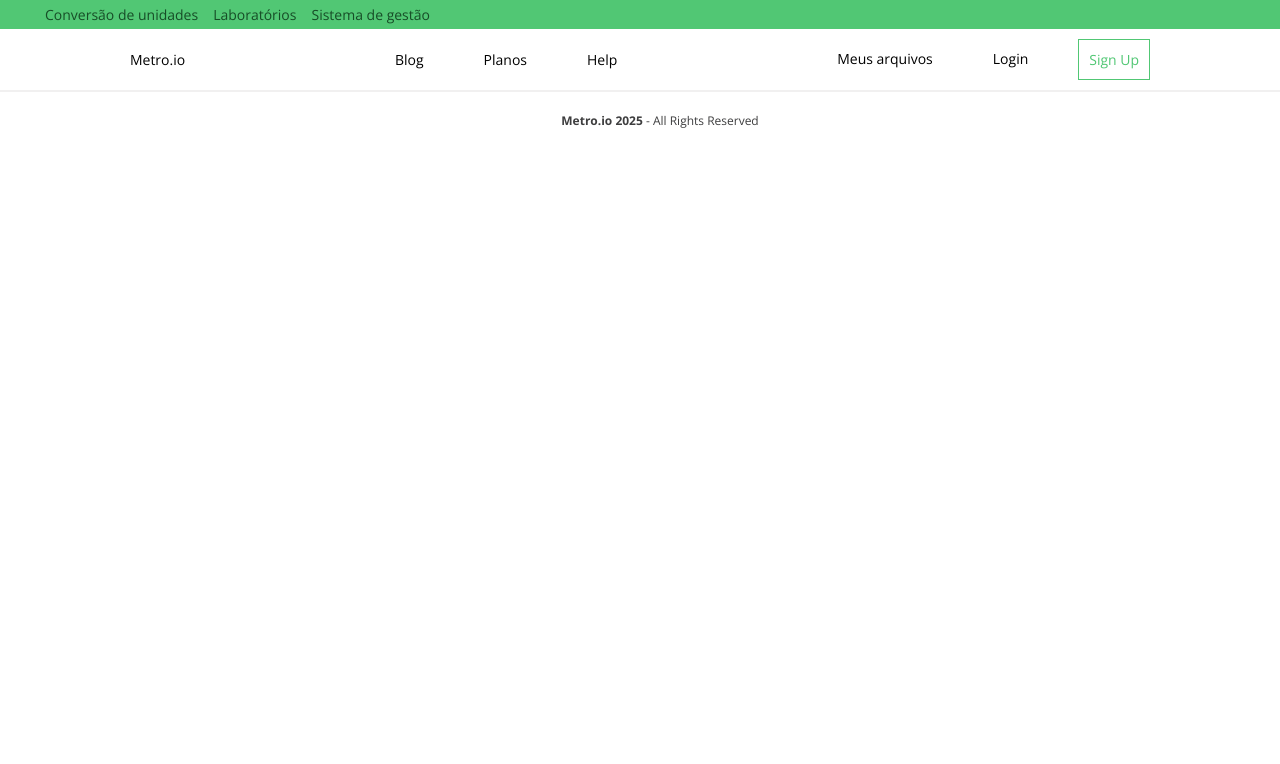
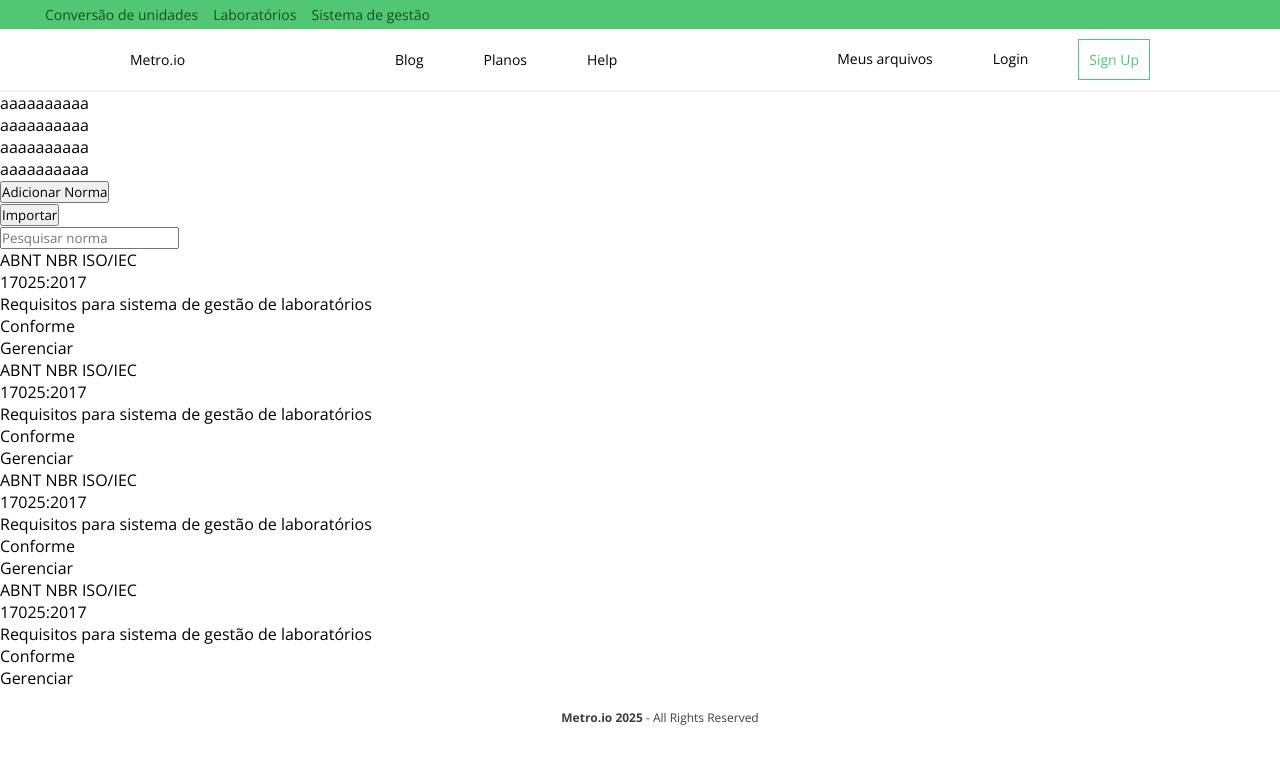
Before and after one commit to matheusknaul/normas-management, an Angular app in the folder frontend/frontend/: page /normas in a window 1280 px wide. Before the commit this address led to /. Shown: the top 764 px of the page. Built offline with nearby package versions, Linux system fonts and the light colour scheme.

Commit message:
create list normas

```diff
--- a/frontend/frontend/src/app/app.routes.ts
+++ b/frontend/frontend/src/app/app.routes.ts
@@ -2,6 +2,7 @@ import { Routes } from '@angular/router';
 import { LoginPageComponent } from './components/login-page/login-page.component';
 import { HomeComponent } from './components/home/home.component';
 import { ManModalGrupoComponent } from './components/grupo/man-modal-grupo/man-modal-grupo.component';
+import { ListNormasComponent } from './components/grupo/list-normas/list-normas.component';
 
 export const routes: Routes = [
 
@@ -19,5 +20,10 @@ export const routes: Routes = [
         path: 'groups',
         component: ManModalGrupoComponent,
         title: 'Group Management'
+    },
+    {
+        path:'normas',
+        component: ListNormasComponent,
+        title: 'List Normas'
     }
 ];
--- a/frontend/frontend/src/app/components/grupo/card-grupo/card-grupo.component.html
+++ b/frontend/frontend/src/app/components/grupo/card-grupo/card-grupo.component.html
@@ -8,7 +8,7 @@
         </div>
         <div class="stats-container">
             <p><i class="fa-regular fa-clipboard"></i>50 Total de Normas</p>
-            <p><i class="fa-regular fa-circle-xmark"></i>4 Normas desatualizadas, <a href="#">corrigir.</a></p>
+            <p><i class="fa-regular fa-circle-xmark"></i>4 Normas desatualizadas, <a href="#">corrigir</a></p>
         </div>
     </div>
 </div>
--- /dev/null
+++ b/frontend/frontend/src/app/components/grupo/list-normas/list-normas.component.html
@@ -0,0 +1,43 @@
+<div class="main-container">
+    <div class="menu-bar">
+        <div class="list-container">
+            <ul>
+                <li>aaaaaaaaaa</li>
+                <li>aaaaaaaaaa</li>
+                <li>aaaaaaaaaa</li>
+                <li>aaaaaaaaaa</li>
+            </ul>
+        </div>
+    </div>
+
+    <div class="window-container">
+        <div class="man-normas">
+            <div class="add-norma">
+                <button>Adicionar Norma</button>
+            </div>
+            <div class="import">
+                <button>Importar</button>
+            </div>
+            <div class="search-container">
+                <label for="search"></label>
+                <input type="text" placeholder="Pesquisar norma">
+            </div>
+        </div>
+        <div class="list-normas-container">
+            <ul>
+                <li><div class="norma-container">
+                    <app-norma [tag]="'ABNT NBR ISO/IEC'" [number]="'17025:2017'" [description]="'Requisitos para sistema de gestão de laboratórios'" [status]="'Conforme'"></app-norma>
+                </div></li>
+                <li><div class="norma-container">
+                    <app-norma [tag]="'ABNT NBR ISO/IEC'" [number]="'17025:2017'" [description]="'Requisitos para sistema de gestão de laboratórios'" [status]="'Conforme'"></app-norma>
+                </div></li>
+                <li><div class="norma-container">
+                    <app-norma [tag]="'ABNT NBR ISO/IEC'" [number]="'17025:2017'" [description]="'Requisitos para sistema de gestão de laboratórios'" [status]="'Conforme'"></app-norma>
+                </div></li>
+                <li><div class="norma-container">
+                    <app-norma [tag]="'ABNT NBR ISO/IEC'" [number]="'17025:2017'" [description]="'Requisitos para sistema de gestão de laboratórios'" [status]="'Conforme'"></app-norma>
+                </div></li>
+            </ul>
+        </div>
+    </div>
+</div>
--- a/frontend/frontend/src/app/components/grupo/man-modal-grupo/man-modal-grupo.component.css
+++ b/frontend/frontend/src/app/components/grupo/man-modal-grupo/man-modal-grupo.component.css
@@ -18,7 +18,6 @@
     flex-direction: row;
     flex-wrap: wrap;
     margin: 0 auto;
-
 }
 
 .list-container{
--- a/frontend/frontend/src/app/components/grupo/man-modal-grupo/man-modal-grupo.component.html
+++ b/frontend/frontend/src/app/components/grupo/man-modal-grupo/man-modal-grupo.component.html
@@ -13,19 +13,19 @@
 
     <div class="container-card-grupos">
         <div class="card">
-            <app-card-grupo [title]="'Lorem ipsum dolor'" [description]="'Lorem ipsum dolor sit amet consectetur adipisicing elit. Debitis quo sunt facilis impedit deleniti voluptas repellendus ea excepturi minima inventore ut nesciunt maxime tenetur tempora laborum.'"></app-card-grupo>
+            <app-card-grupo [title]="'Lorem ipsum dolor'" [description]="'Lorem ipsum dolor sit amet consectetur adipisicing elit. Debitis quo sunt facilis impedit deleniti voluptas repellendus ea excepturi minima inventore ut nesciunt maxime tenetur tempora laborum'"></app-card-grupo>
         </div>
         <div class="card">
-            <app-card-grupo [title]="'Lorem ipsum dolor'" [description]="'Lorem ipsum dolor sit amet consectetur adipisicing elit. Debitis quo sunt facilis impedit deleniti voluptas repellendus ea excepturi minima inventore ut nesciunt maxime tenetur tempora laborum.'"></app-card-grupo>
+            <app-card-grupo [title]="'Lorem ipsum dolor'" [description]="'Lorem ipsum dolor sit amet consectetur adipisicing elit. Debitis quo sunt facilis impedit deleniti voluptas repellendus ea excepturi minima inventore ut nesciunt maxime tenetur tempora laborum'"></app-card-grupo>
         </div>
         <div class="card">
-            <app-card-grupo [title]="'Lorem ipsum dolor'" [description]="'Lorem ipsum dolor sit amet consectetur adipisicing elit. Debitis quo sunt facilis impedit deleniti voluptas repellendus ea excepturi minima inventore ut nesciunt maxime tenetur tempora laborum.'"></app-card-grupo>
+            <app-card-grupo [title]="'Lorem ipsum dolor'" [description]="'Lorem ipsum dolor sit amet consectetur adipisicing elit. Debitis quo sunt facilis impedit deleniti voluptas repellendus ea excepturi minima inventore ut nesciunt maxime tenetur tempora laborum'"></app-card-grupo>
         </div>
         <div class="card">
-            <app-card-grupo [title]="'Lorem ipsum dolor'" [description]="'Lorem ipsum dolor sit amet consectetur adipisicing elit. Debitis quo sunt facilis impedit deleniti voluptas repellendus ea excepturi minima inventore ut nesciunt maxime tenetur tempora laborum.'"></app-card-grupo>
+            <app-card-grupo [title]="'Lorem ipsum dolor'" [description]="'Lorem ipsum dolor sit amet consectetur adipisicing elit. Debitis quo sunt facilis impedit deleniti voluptas repellendus ea excepturi minima inventore ut nesciunt maxime tenetur tempora laborum'"></app-card-grupo>
         </div>
         <div class="card">
-            <app-card-grupo [title]="'Lorem ipsum dolor'" [description]="'Lorem ipsum dolor sit amet consectetur adipisicing elit. Debitis quo sunt facilis impedit deleniti voluptas repellendus ea excepturi minima inventore ut nesciunt maxime tenetur tempora laborum.'"></app-card-grupo>
+            <app-card-grupo [title]="'Lorem ipsum dolor'" [description]="'Lorem ipsum dolor sit amet consectetur adipisicing elit. Debitis quo sunt facilis impedit deleniti voluptas repellendus ea excepturi minima inventore ut nesciunt maxime tenetur tempora laborum'"></app-card-grupo>
         </div>
     </div>
 
--- /dev/null
+++ b/frontend/frontend/src/app/components/grupo/norma/norma.component.html
@@ -0,0 +1,17 @@
+<div class="content">
+    <div class="tag">
+        <p>{{tag}}</p>
+    </div>
+    <div class="number">
+        <p>{{number}}</p>
+    </div>
+    <div class="description">
+        <p>{{description}}</p>
+    </div>
+    <div class="status">
+        <p>{{status}}</p>
+    </div>
+    <div class="modal">
+        <p>Gerenciar</p>
+    </div>
+</div>
```
Also changed, not shown: frontend/frontend/src/app/components/grupo/list-normas/list-normas.component.ts (added, +12 -0 lines), frontend/frontend/src/app/components/grupo/norma/norma.component.ts (added, +14 -0 lines), frontend/frontend/src/app/components/grupo/list-normas/list-normas.component.css (added), frontend/frontend/src/app/components/grupo/norma/norma.component.css (added), 2 other files (tests, documents, lock files or other folders).
